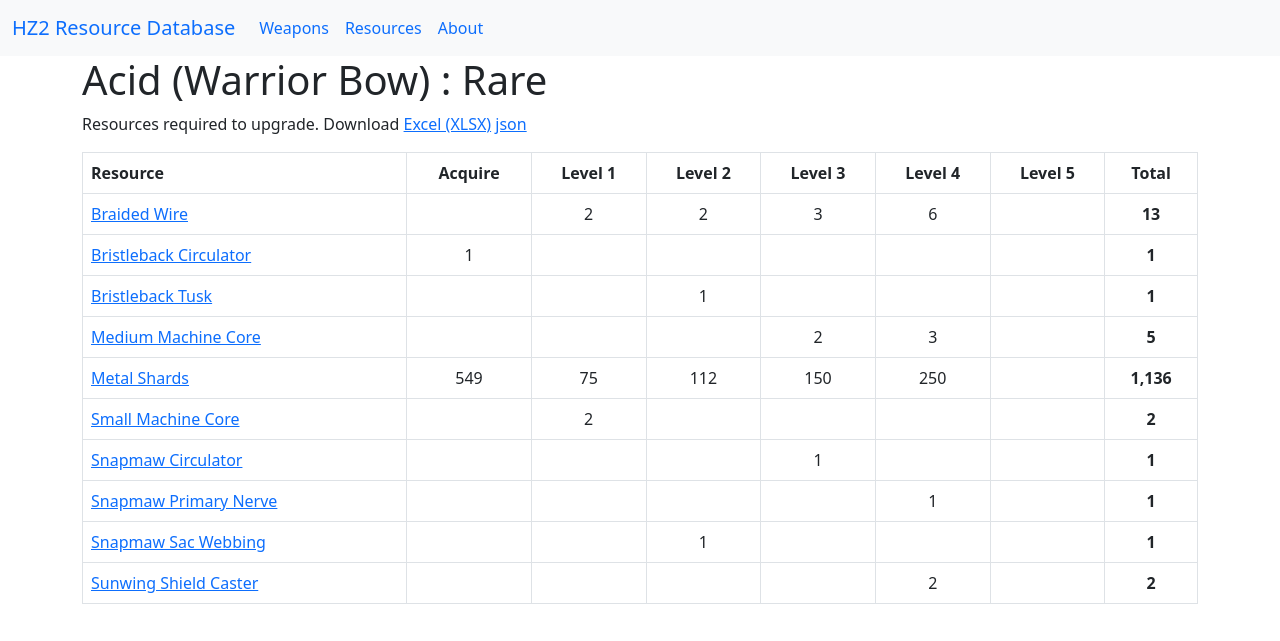
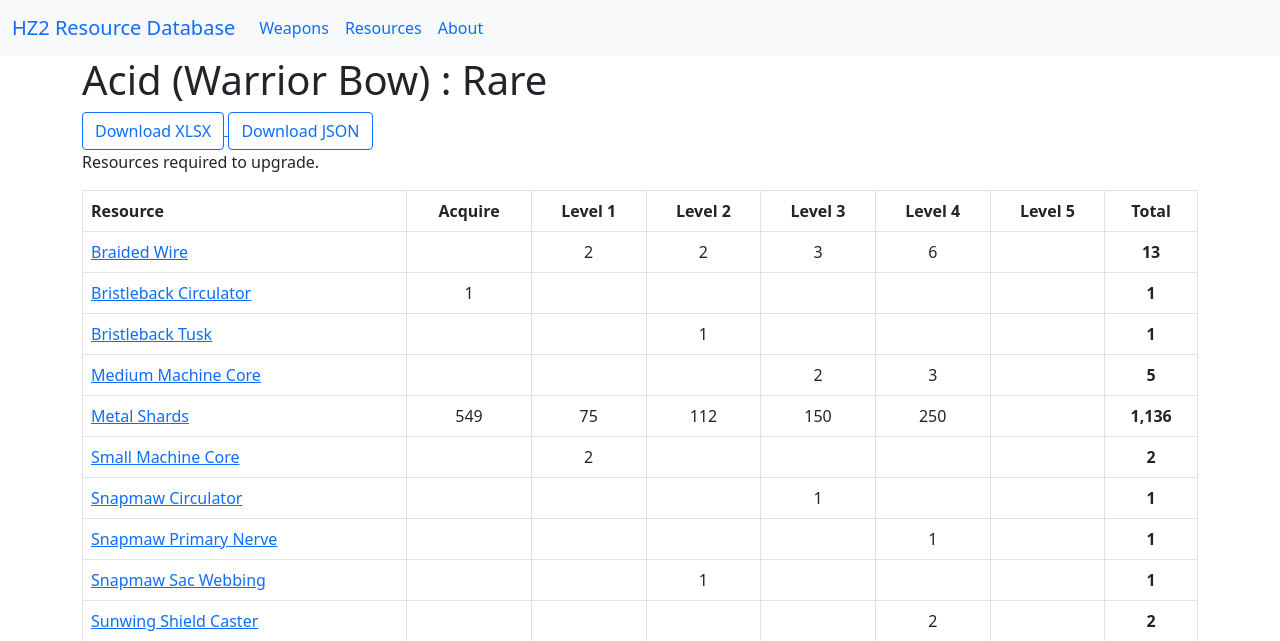
Before and after one commit to dbjock/HZ2WebSite, a Flask app: page /weapon/37 in a window 1280 px wide. Shown: the top 641 px of the page. Run offline with Flask 2, Linux system fonts and the light colour scheme; data comes from the database, SQL or seed files in the repository.

Commit message:
Website update for downloading - Buttons added to weapons and ressource pages to download xlsx and json files.

```diff
--- a/hz2/templates/weapon.html
+++ b/hz2/templates/weapon.html
@@ -2,10 +2,16 @@
 {% block content %}
 <h1> {{ weapon.title }} ({{ weapon.type.title }}) : {{ weapon.rarity.title }}</h1>
 {% if header_row %}
-<p>Resources required to upgrade. Download
-    <a href="{{ url_for('xlsx_weapon_detail', id=weapon.id) }}" class="link-primary">Excel (XLSX)</a>
-    <a href="{{ url_for('json_weapon_detail', id=weapon.id) }}" class="link-primary">json</a>
+<a href="{{ url_for('xlsx_weapon_detail', id=weapon.id) }}">
+    <button type="button" class="btn btn-outline-primary">Download XLSX</button>
+</a>
+<a href="{{ url_for('json_weapon_detail', id=weapon.id) }}">
+    <button type="button" class="btn btn-outline-primary">Download JSON</button>
+</a>
+
+<p>Resources required to upgrade.
 </p>
+
 <table class="table  table-hover table-bordered" id='myTable'>
     <tr>
         <th>{{ header_row[0] }}</th>
```
Also changed, not shown: hz2/templates/resource.html (+11 -5 lines).
